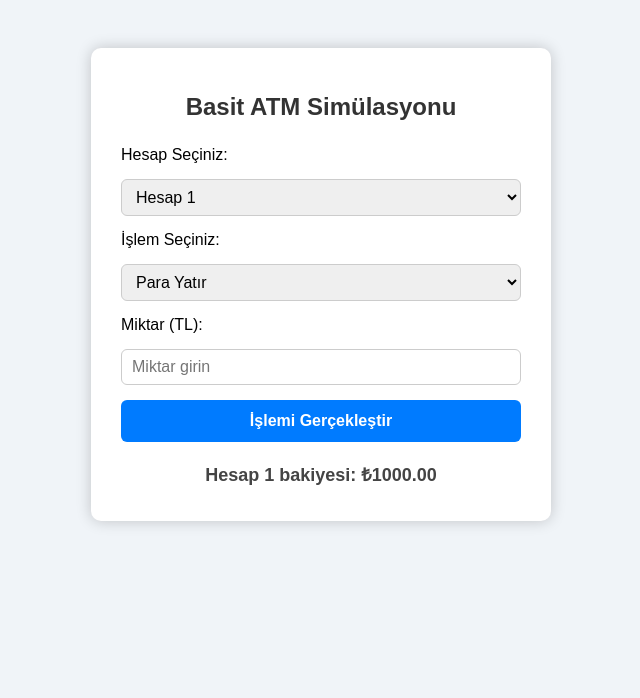
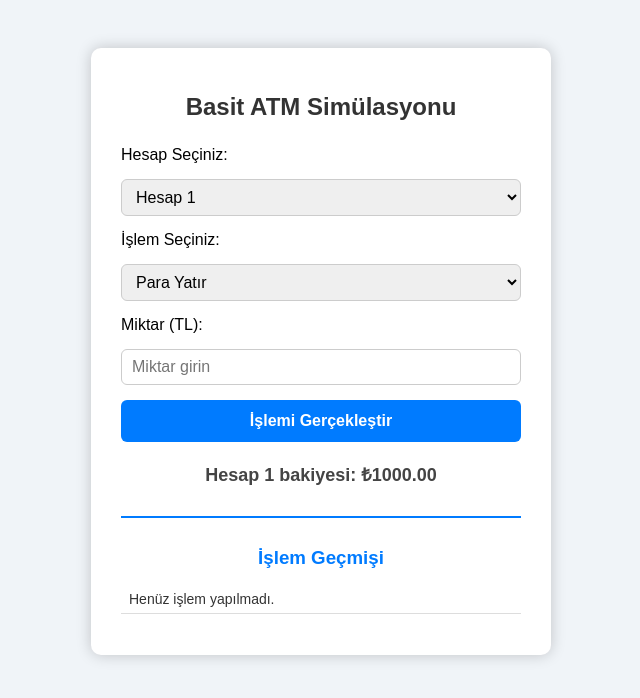
Before and after one commit to aybekbeyzanur04/ATM-Simulasyonu, a plain HTML site: page index.html in a window 1280 px wide. Shown: the whole page, without its empty margins (319-959 px from the left). Drawn offline with Linux system fonts and the light colour scheme.

Commit message:
işlem geçmişi görüntülenmesi güncellemesi ekledim

```diff
--- a/index.html
+++ b/index.html
@@ -2,7 +2,7 @@
 <html lang="tr">
 <head>
   <meta charset="UTF-8" />
-  <title>Basit ATM Simülasyonu</title>
+  <title>Basit ATM Simülasyonu - İşlem Geçmişi</title>
   <style>
     body {
       font-family: Arial, sans-serif;
@@ -67,6 +67,30 @@
     #mesaj.error {
       color: red;
     }
+    #islemGecmisi {
+      margin-top: 30px;
+      max-height: 200px;
+      overflow-y: auto;
+      border-top: 2px solid #007bff;
+      padding-top: 10px;
+    }
+    #islemGecmisi h3 {
+      margin-bottom: 10px;
+      color: #007bff;
+      text-align: center;
+    }
+    #islemGecmisi ul {
+      list-style: none;
+      padding-left: 0;
+      max-height: 180px;
+      overflow-y: auto;
+    }
+    #islemGecmisi li {
+      border-bottom: 1px solid #ddd;
+      padding: 6px 8px;
+      font-size: 14px;
+      color: #333;
+    }
   </style>
 </head>
 <body>
@@ -93,19 +117,29 @@
 
     <div id="bakiyeBilgi"></div>
     <div id="mesaj"></div>
+
+    <div id="islemGecmisi">
+      <h3>İşlem Geçmişi</h3>
+      <ul id="gecmisListesi">
+        <!-- İşlemler buraya eklenecek -->
+      </ul>
+    </div>
   </div>
 
   <script>
-    // 3 hesap için başlangıç bakiyeleri
     const hesaplar = {
       1: 1000,
       2: 2000,
       3: 1500
     };
 
-    // Sayfa yüklendiğinde bakiye göster
+    // İşlem geçmişi array'i
+    // Her eleman: {hesap, islemTipi, miktar, tarih}
+    const islemGecmisi = [];
+
     window.onload = function() {
       guncelleBakiye();
+      guncelleGecmisi();
     };
 
     function guncelleBakiye() {
@@ -119,6 +153,29 @@
       const mesajDiv = document.getElementById('mesaj');
       mesajDiv.textContent = '';
       mesajDiv.className = '';
+    }
+
+    function guncelleGecmisi() {
+      const gecmisListesi = document.getElementById('gecmisListesi');
+      gecmisListesi.innerHTML = '';
+
+      if(islemGecmisi.length === 0) {
+        gecmisListesi.innerHTML = '<li>Henüz işlem yapılmadı.</li>';
+        return;
+      }
+
+      // Son işlem en üstte olacak şekilde ters sırada göster
+      const tersGecmis = [...islemGecmisi].reverse();
+
+      tersGecmis.forEach(islem => {
+        const li = document.createElement('li');
+        const tarihStr = islem.tarih.toLocaleString('tr-TR', {
+          year: 'numeric', month: '2-digit', day: '2-digit',
+          hour: '2-digit', minute: '2-digit', second: '2-digit'
+        });
+        li.textContent = `[${tarihStr}] Hesap ${islem.hesap} - ${islem.islemTipi === 'yatir' ? 'Para Yatırıldı' : 'Para Çekildi'}: ₺${islem.miktar.toFixed(2)}`;
+        gecmisListesi.appendChild(li);
+      });
     }
 
     function islemYap() {
@@ -151,7 +208,16 @@
         mesajDiv.className = 'success';
       }
 
+      // İşlem geçmişine ekle
+      islemGecmisi.push({
+        hesap: secilenHesap,
+        islemTipi: islem,
+        miktar: miktar,
+        tarih: new Date()
+      });
+
       guncelleBakiye();
+      guncelleGecmisi();
       miktarInput.value = '';
     }
   </script>
```
